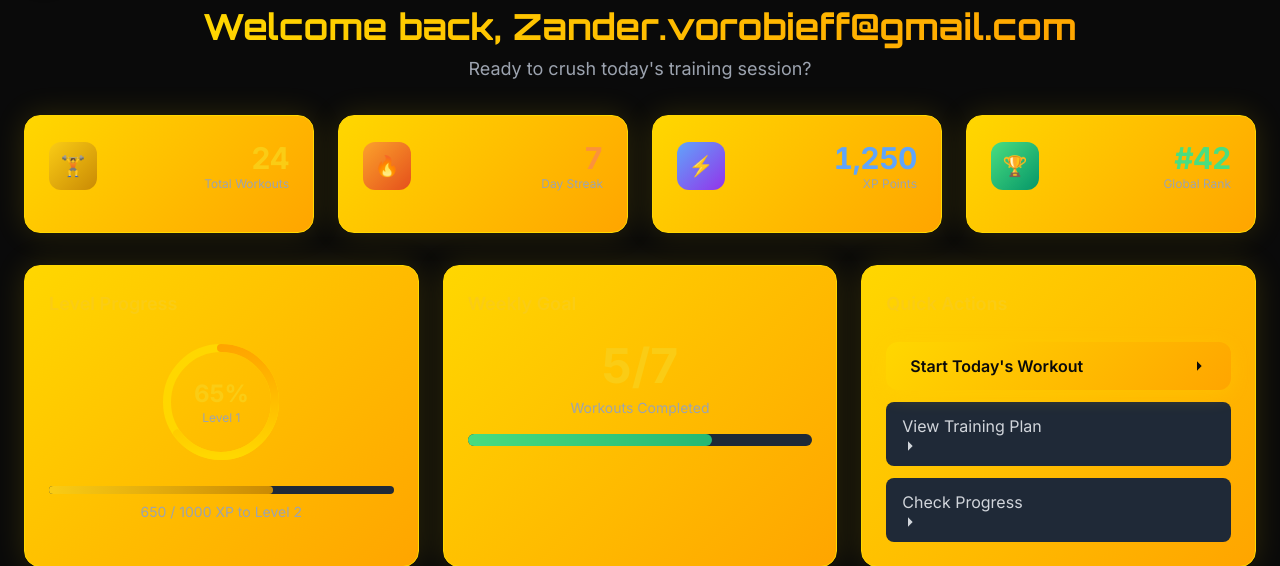
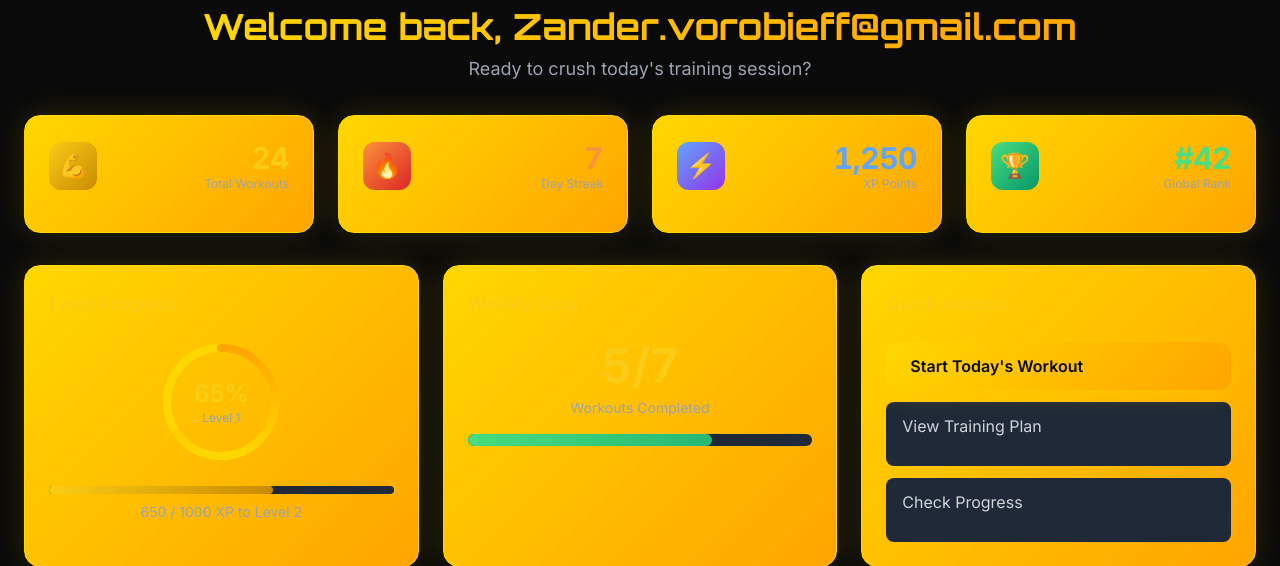
Before and after one commit to Zander-82/CoachSmart, a Flask app: template templates/dashboard_premium.html in a window 1280 px wide. Shown: the part 73-639 px from the top of the page. Run offline with Flask 3, Linux system fonts and the light colour scheme; the template is opened without the code that fills it: values that come from a table or form of the project are taken from there, others are empty; some libraries are stand-ins or nearby versions.

Commit message:
Fix Broken Icons v2.2.1
🐛 ICON FIXES:
- Fixed broken emoji icons in stats cards
- Corrected SVG arrow paths in buttons
- Fixed circular progress centering with absolute positioning
- Removed invalid SVG path data causing rendering issues

🎨 VISUAL REPAIRS:
- Emoji icons: Fixed display and sizing issues
- SVG arrows: Replaced invalid paths with proper chevron paths
- Progress ring: Added proper centering with flexbox
- Button icons: Fixed rendering and hover states

🔧 TECHNICAL FIXES:
- SVG viewBox and path corrections
- CSS positioning improvements
- Icon container sizing adjustments
- Animation state fixes

```diff
--- a/templates/dashboard_premium.html
+++ b/templates/dashboard_premium.html
@@ -200,7 +200,7 @@
                 <div class="glass-card p-6">
                     <div class="flex items-center justify-between mb-4">
                         <div class="w-12 h-12 bg-gradient-to-br from-yellow-400 to-yellow-600 rounded-xl flex items-center justify-center">
-                            <span class="text-xl">🏋️</span>
+                            <span class="text-2xl">💪</span>
                         </div>
                         <div class="text-right">
                             <div class="text-3xl font-bold stat-number text-yellow-400">24</div>
@@ -211,8 +211,8 @@
 
                 <div class="glass-card p-6">
                     <div class="flex items-center justify-between mb-4">
-                        <div class="w-12 h-12 bg-gradient-to-br from-orange-400 to-red-600 rounded-xl flex items-center justify-center pulse">
-                            <span class="text-xl">🔥</span>
+                        <div class="w-12 h-12 bg-gradient-to-br from-orange-400 to-red-600 rounded-xl flex items-center justify-center">
+                            <span class="text-2xl">🔥</span>
                         </div>
                         <div class="text-right">
                             <div class="text-3xl font-bold stat-number text-orange-400">7</div>
@@ -224,7 +224,7 @@
                 <div class="glass-card p-6">
                     <div class="flex items-center justify-between mb-4">
                         <div class="w-12 h-12 bg-gradient-to-br from-blue-400 to-purple-600 rounded-xl flex items-center justify-center">
-                            <span class="text-xl">⚡</span>
+                            <span class="text-2xl">⚡</span>
                         </div>
                         <div class="text-right">
                             <div class="text-3xl font-bold stat-number text-blue-400">1,250</div>
@@ -236,7 +236,7 @@
                 <div class="glass-card p-6">
                     <div class="flex items-center justify-between mb-4">
                         <div class="w-12 h-12 bg-gradient-to-br from-green-400 to-emerald-600 rounded-xl flex items-center justify-center">
-                            <span class="text-xl">🏆</span>
+                            <span class="text-2xl">🏆</span>
                         </div>
                         <div class="text-right">
                             <div class="text-3xl font-bold stat-number text-green-400">#42</div>
@@ -251,7 +251,7 @@
                 <!-- Level Progress -->
                 <div class="glass-card p-6">
                     <h3 class="text-lg font-semibold mb-6 text-yellow-400">Level Progress</h3>
-                    <div class="flex items-center justify-center mb-6">
+                    <div class="flex items-center justify-center mb-6 relative">
                         <svg class="progress-ring" width="120" height="120">
                             <circle cx="60" cy="60" r="54" stroke="rgba(255, 215, 0.1)" stroke-width="8" fill="none"/>
                             <circle class="progress-ring-circle" cx="60" cy="60" r="54" stroke="url(#gold-gradient)" stroke-width="8" fill="none"
@@ -263,9 +263,11 @@
                                 </linearGradient>
                             </defs>
                         </svg>
-                        <div class="absolute text-center">
-                            <div class="text-2xl font-bold text-yellow-400">65%</div>
-                            <div class="text-xs text-gray-400">Level 1</div>
+                        <div class="absolute inset-0 flex items-center justify-center">
+                            <div class="text-center">
+                                <div class="text-2xl font-bold text-yellow-400">65%</div>
+                                <div class="text-xs text-gray-400">Level 1</div>
+                            </div>
                         </div>
                     </div>
                     <div class="text-center">
@@ -295,19 +297,19 @@
                         <button class="gold-button w-full text-left flex items-center justify-between">
                             <span>Start Today's Workout</span>
                             <svg class="w-4 h-4" fill="currentColor" viewBox="0 0 24 24">
-                                <path d="M9 5l7 7-7 7"/>
+                                <path d="M8.59 16.59L13.17 12l1.41-1.41L8.59 16.59z"/>
                             </svg>
                         </button>
                         <button class="w-full bg-gray-800 text-gray-300 py-3 px-4 rounded-lg text-left hover:bg-gray-700 transition-colors">
                             <span>View Training Plan</span>
                             <svg class="w-4 h-4" fill="currentColor" viewBox="0 0 24 24">
-                                <path d="M9 5l7 7-7 7"/>
+                                <path d="M8.59 16.59L13.17 12l1.41-1.41L8.59 16.59z"/>
                             </svg>
                         </button>
                         <button class="w-full bg-gray-800 text-gray-300 py-3 px-4 rounded-lg text-left hover:bg-gray-700 transition-colors">
                             <span>Check Progress</span>
                             <svg class="w-4 h-4" fill="currentColor" viewBox="0 0 24 24">
-                                <path d="M9 5l7 7-7 7"/>
+                                <path d="M8.59 16.59L13.17 12l1.41-1.41L8.59 16.59z"/>
                             </svg>
                         </button>
                     </div>
```
